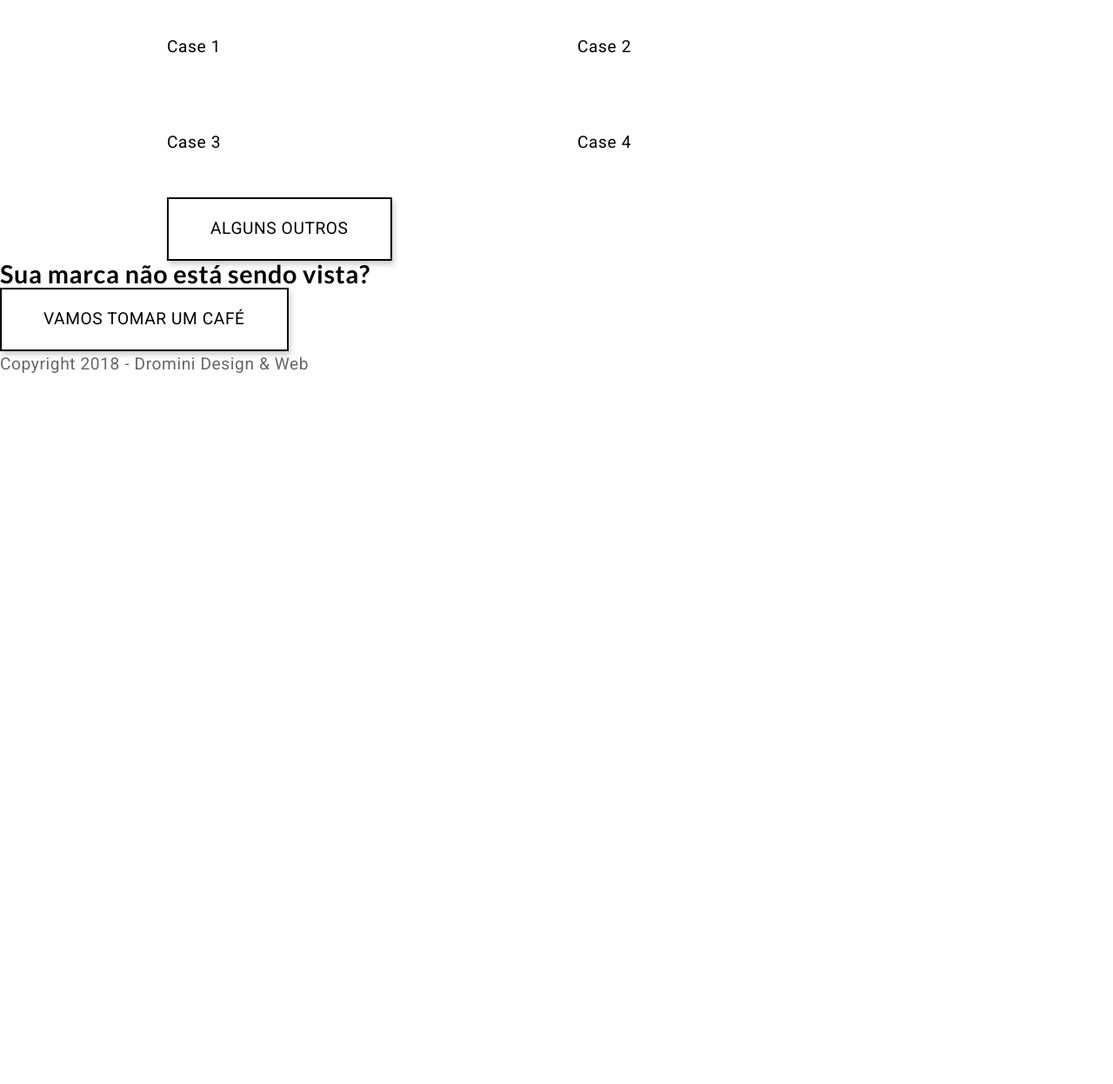
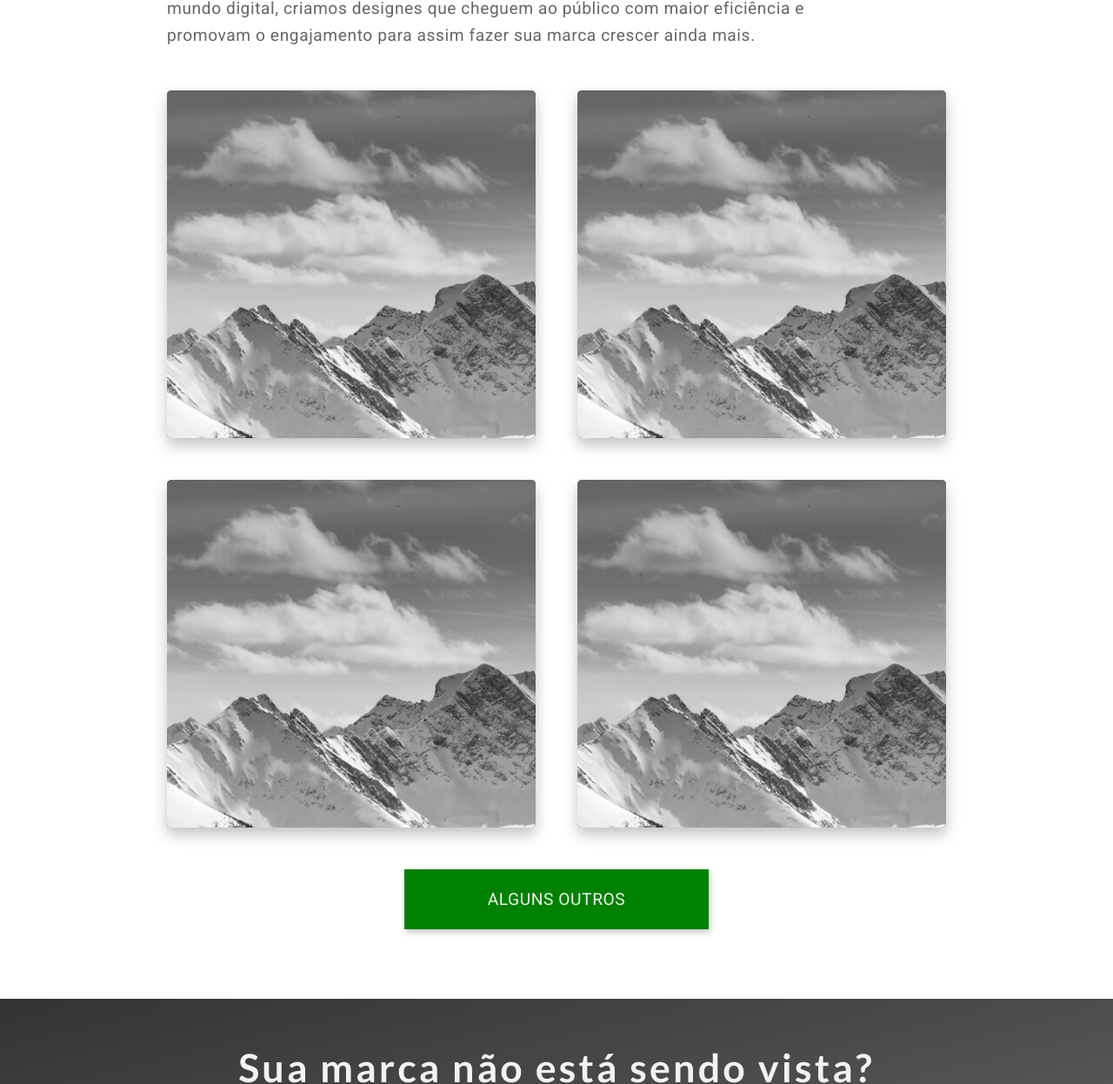
Before and after one commit to alexgsalg/dromini-website, a website: page views/index.html in a window 1280 px wide. Shown: the part 1515-2762 px from the top of the page at 87% size. Before the commit the page ends 1950 px from the top, so only its background shows below. Drawn offline with Linux system fonts and the light colour scheme.

Commit message:
pagina inicial completa

```diff
--- a/assets/css/style.css
+++ b/assets/css/style.css
@@ -27,8 +27,52 @@ h4, h5,
 h6 {
   font-family: 'Lato', sans-serif; }
 
+h2.heading-title {
+  margin-bottom: 1.5rem;
+  font-size: 3.5vw;
+  color: #414141; }
+  h2.heading-title--footer {
+    margin-bottom: 3rem;
+    font-size: 3.5vw;
+    color: #f2f2f2;
+    letter-spacing: 0.07em; }
+
+h3 {
+  margin-bottom: 1rem;
+  font-size: 2.2rem;
+  color: #008200;
+  letter-spacing: 0.05em;
+  text-transform: uppercase;
+  font-weight: 400; }
+
 p {
   color: #666666; }
+
+/* UTILITIES */
+.flex-center {
+  display: flex;
+  justify-content: center;
+  align-items: center; }
+
+/* BUTTONS */
+.btn {
+  text-transform: uppercase;
+  padding: 1.2rem 3rem;
+  text-align: center;
+  box-shadow: 2px 4px 6px rgba(51, 51, 51, 0.25);
+  transition: all 200ms; }
+  .btn:hover {
+    transform: translateY(-3px); }
+  .btn:active {
+    transform: translateY(-1px); }
+  .btn--primary {
+    background: #008200;
+    color: #f2f2f2; }
+  .btn--big {
+    width: 350px; }
+
+.btn--light {
+  border: 2px solid; }
 
 /*=================================
     COMPONENTS
@@ -59,17 +103,20 @@ p {
       .navbar .menu .menu-item.current-menu-item {
         color: #008200; }
 
-/* BUTTONS */
-.btn {
-  text-transform: uppercase;
-  padding: 1.2rem 3rem;
-  border: 2px solid;
-  box-shadow: 2px 4px 6px rgba(51, 51, 51, 0.25);
-  transition: all 200ms; }
-  .btn:hover {
-    transform: translateY(-3px); }
-  .btn:active {
-    transform: translateY(-1px); }
+/* FOOTER */
+.footer {
+  padding: 4rem 2rem 0.5rem;
+  background: linear-gradient(to bottom right, #333333 0%, #666666 100%);
+  color: #f2f2f2; }
+
+.copyright {
+  margin-top: 3rem;
+  padding-top: 0.4rem;
+  border-top: 1px solid #666666;
+  text-align: center; }
+  .copyright p {
+    font-size: 0.9rem;
+    color: inherit; }
 
 /* CONTAINER */
 .container {
@@ -80,10 +127,6 @@ p {
 .heading {
   margin: 4rem 0 3rem;
   width: 85%; }
-  .heading .heading-title {
-    color: #414141;
-    font-size: 3.5vw;
-    margin-bottom: 1.5rem; }
   .heading .stripe {
     width: 20rem;
     height: 2px;
@@ -92,6 +135,11 @@ p {
   .heading .heading-subtitle span {
     color: #008200;
     font-weight: 700; }
+
+.heading--center {
+  margin: 0 auto;
+  width: 85%;
+  text-align: center; }
 
 .col-1-2 {
   width: calc((100% - 3rem) / 2); }
@@ -110,6 +158,20 @@ p {
   flex-wrap: wrap;
   max-width: 1200px;
   margin: 0 auto; }
+  .gallery .gallery__item {
+    height: 25rem;
+    background: #666666;
+    border-radius: 5px;
+    box-shadow: 0 8px 16px rgba(102, 102, 102, 0.4);
+    overflow: hidden;
+    transition: all 200ms; }
+    .gallery .gallery__item:hover {
+      transform: scale(1.03); }
+      .gallery .gallery__item:hover img {
+        transform: translateY(-15px); }
+    .gallery .gallery__item img {
+      clip-path: fill-box;
+      transition: transform 200ms; }
 
 /*=================================
     LAYOUT
@@ -146,18 +208,19 @@ p {
       color: #f2f2f2;
       margin-bottom: 4vh; }
 
-.services {
-  display: flex;
-  justify-content: space-between;
-  align-items: flex-start; }
-  .services h3 {
-    font-size: 2rem;
-    color: #008200;
-    letter-spacing: 0.05em;
-    text-transform: uppercase;
-    margin-bottom: 1rem; }
-  .services ul {
-    margin-left: 0; }
+section.about {
+  margin: 7rem 0; }
+  section.about .services {
+    display: flex;
+    justify-content: space-between;
+    align-items: flex-start; }
+    section.about .services ul {
+      margin-left: 0; }
+      section.about .services ul li {
+        list-style: none; }
+
+section.cases {
+  margin-bottom: 5rem; }
 
 /*=================================
     PAGES
--- a/views/index.html
+++ b/views/index.html
@@ -23,7 +23,7 @@
         <div class="hero-microcopy">
             <h1 class="microcopy__title">Mostre sua <span>marca</span> para  o mundo!</h1>
             <p class="microcopy__subtitle">O mercado hoje é digital e sua empresa precisa estar preparada para isso.</p>
-            <a  class="btn microcopy__btn">Deixe com a gente</a>
+            <a  class="btn btn--light">Deixe com a gente</a>
         </div>
     </section>
     <main class="container">
@@ -71,34 +71,28 @@
                 <p class="heading-subtitle">Nós ajudamos empresas e pequenos negócios com seus primeiros passos no mundo digital, criamos designes que cheguem ao público com maior eficiência e promovam o engajamento para assim fazer sua marca crescer ainda mais.</p>
             </div>
             <div class="gallery">
-                <picture class="col-1-2">
-                    <source srcset="" media="">
-                    <img src="" alt="">
-                    <figcaption>Case 1</figcaption>
-                </picture>
-                <picture class="col-1-2">
-                    <source srcset="" media="">
-                    <img src="" alt="">
-                    <figcaption>Case 2</figcaption>
-                </picture>
-                <picture class="col-1-2">
-                    <source srcset="" media="">
-                    <img src="" alt="">
-                    <figcaption>Case 3</figcaption>
-                </picture>
-                <picture class="col-1-2">
-                    <source srcset="" media="">
-                    <img src="" alt="">
-                    <figcaption>Case 4</figcaption>
-                </picture>
+                <a class="gallery__item col-1-2">
+                    <img src="/assets/img/bg-hero.jpg" alt="">
+                </a>
+                <a class="gallery__item col-1-2">
+                    <img src="/assets/img/bg-hero.jpg" alt="">
+                </a>
+                <a class="gallery__item col-1-2">
+                    <img src="/assets/img/bg-hero.jpg" alt="">
+                </a>
+                <a class="gallery__item col-1-2">
+                    <img src="/assets/img/bg-hero.jpg" alt="">
+                </a>
             </div>
-            <a href="" class="btn">Alguns outros</a>
+            <div class="flex-center">
+                <a href="" class="btn btn--big btn--primary">Alguns outros</a>
+            </div>
         </section>
     </main>
     <footer class="footer">
         <div class="heading--center">
-        <h2>Sua marca não está sendo vista?</h2>
-        <a href="" class="btn">Vamos tomar um café</a>
+        <h2 class="heading-title--footer">Sua marca não está sendo vista?</h2>
+        <a href="" class="btn btn--light">Vamos tomar um café</a>
         </div>
         <div class="copyright">
             <p>Copyright  2018 - Dromini Design & Web</p>
```
Also changed, not shown: build/sass/base/_buttons.scss (added), build/sass/base/_typography.scss, build/sass/base/_utilities.scss (added), build/sass/components/_buttons.scss (deleted), build/sass/components/_footer.scss (added), build/sass/components/_gallery.scss, build/sass/components/_pageheader.scss, build/sass/layout/_homepage.scss, build/sass/main.scss.
